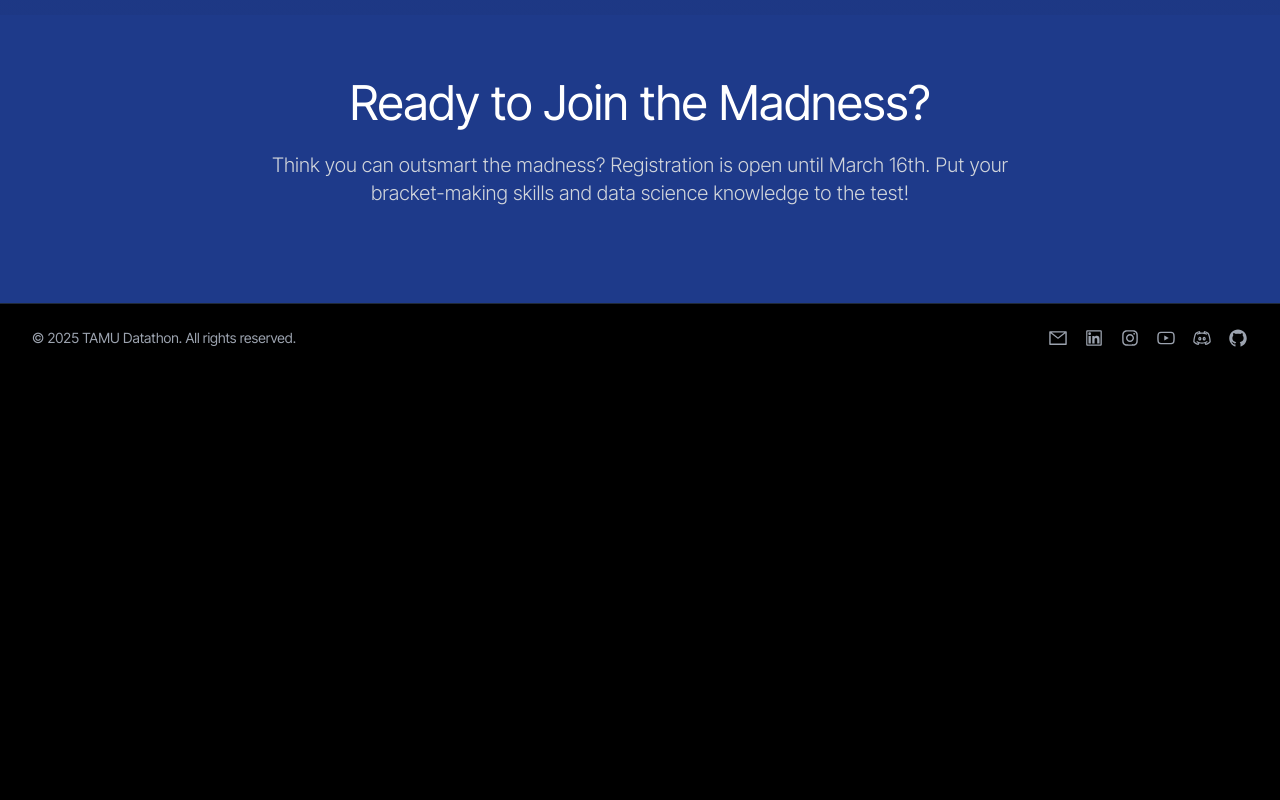
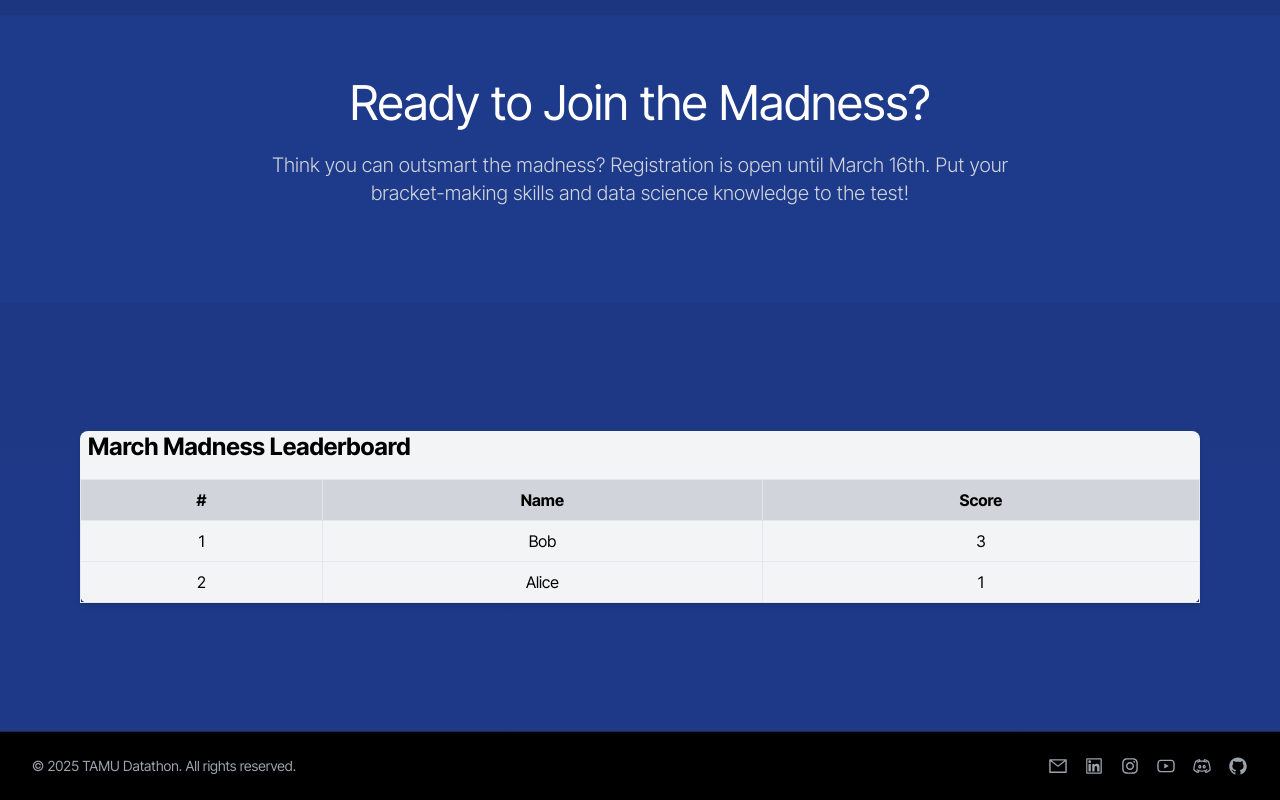
Before and after one commit to tamu-datathon-org/slamfunk, a Next.js app in the folder slamfunk-website/: page / in a window 1280 px wide. Shown: the part 3255-4055 px from the top of the page. Before the commit the page ends 3627 px from the top, so only its background shows below. Built offline with nearby package versions, Linux system fonts and the light colour scheme.

Commit message:
leaderboard kinda working

```diff
--- a/slamfunk-website/app/page.tsx
+++ b/slamfunk-website/app/page.tsx
@@ -6,6 +6,7 @@
 import { FaBasketballBall, FaChartLine, FaTrophy, FaUserGraduate, FaCalendarAlt } from "react-icons/fa";
 import Link from "next/link";
 import MarchMadnessHero from "../components/Hero";
+import Leaderboard from "components/Leaderboard";
 
 const Timeline = () => {
   const events = [
@@ -212,6 +213,11 @@
             </div>
           </div>
         </section>
+
+        <section id="leaderboard-section">
+                <Leaderboard/>
+
+        </section>
       </main>
       <Footer />
     </div>
--- /dev/null
+++ b/slamfunk-website/components/Leaderboard.tsx
@@ -0,0 +1,245 @@
+'use client';
+import React, { useState, useEffect } from 'react';
+
+const scoringPoints = [1, 2, 4, 8, 16, 32];
+const roundOrder = [
+  'round_64',
+  'round_32',
+  'sweet_16',
+  'elite_8',
+  'final_4',
+  'championship',
+];
+
+type Match = {
+  team1: string;
+  team2: string;
+  winner: string;
+};
+
+type Bracket = {
+  id: string;
+  name: string;
+  predictions: {
+    rounds: Record<string, Record<string, Match>>;
+  };
+  score?: number;
+  rank?: number;
+};
+
+type OfficialBracket = {
+  rounds: Record<string, Record<string, Match>>;
+};
+
+export default function Leaderboard() {
+  const [brackets, setBrackets] = useState<Bracket[]>([]);
+  const [officalbracket, setOfficalBrackets] = useState<OfficialBracket | null>(
+    null
+  );
+  const [selectedBracketId, setSelectedBracketId] = useState<string | null>(
+    null
+  );
+
+  useEffect(() => {
+    setBrackets([
+      {
+        id: 'alice123',
+        name: 'Alice',
+        predictions: {
+          rounds: {
+            round_64: {
+              match_1: {
+                team1: 'Gonzaga',
+                team2: 'Texas A&M',
+                winner: 'Gonzaga',
+              },
+              match_2: { team1: 'Duke', team2: 'Kansas', winner: 'Duke' },
+            },
+            round_32: {
+              match_1: { team1: 'Gonzaga', team2: 'Duke', winner: 'Gonzaga' },
+            },
+            sweet_16: {},
+            elite_8: {},
+            final_4: {},
+            championship: {},
+          },
+        },
+      },
+      {
+        id: 'bob456',
+        name: 'Bob',
+        predictions: {
+          rounds: {
+            round_64: {
+              match_1: {
+                team1: 'Gonzaga',
+                team2: 'Texas A&M',
+                winner: 'Texas A&M',
+              },
+              match_2: { team1: 'Duke', team2: 'Kansas', winner: 'Kansas' },
+            },
+            round_32: {
+              match_1: {
+                team1: 'Texas A&M',
+                team2: 'Kansas',
+                winner: 'Kansas',
+              },
+            },
+            sweet_16: {},
+            elite_8: {},
+            final_4: {},
+            championship: {},
+          },
+        },
+      },
+    ]);
+
+    setOfficalBrackets({
+      rounds: {
+        round_64: {
+          match_1: { team1: 'Gonzaga', team2: 'Texas A&M', winner: 'Gonzaga' },
+          match_2: { team1: 'Duke', team2: 'Kansas', winner: 'Kansas' },
+        },
+        round_32: {
+          match_1: { team1: 'Gonzaga', team2: 'Kansas', winner: 'Kansas' },
+        },
+        sweet_16: {},
+        elite_8: {},
+        final_4: {},
+        championship: {},
+      },
+    });
+  }, []);
+
+  //
+  // COMMENT OUT LATER WHEN APIS ARE WORKING
+  //
+  // useEffect(() => {
+  //   const fetchLeaderboard = async () => {
+  //     try {
+  //       const response = await fetch('/api/leaderboard', {
+  //         method: 'GET',
+  //       }); // FIX LATER
+  //       const data = await response.json();
+
+  //       setBrackets(data);
+  //     } catch (error) {
+  //       console.error('Error fetching leaderboard:', error);
+  //     }
+  //   };
+
+  //   fetchLeaderboard();
+  // }, []);
+
+  // useEffect(() => {
+  //   const fetchOfficalBracket = async () => {
+  //     try {
+  //       const response = await fetch('/api/officalbracket', {
+  //         method: 'GET',
+  //       }); // FIX LATER
+  //       const data = await response.json();
+
+  //       setOfficalBrackets(data);
+  //     } catch (error) {
+  //       console.error('Error fetching leaderboard:', error);
+  //     }
+  //   };
+
+  //   fetchOfficalBracket();
+  // }, []);
+  function calculateBracketScore(
+    userBracket: Bracket['predictions'],
+    officialResults: OfficialBracket
+  ) {
+    let score = 0;
+
+    roundOrder.forEach((round, roundIndex) => {
+      const userRound = userBracket.rounds[round] || {};
+      const officialRound = officialResults.rounds[round] || {};
+
+      for (const match in userRound) {
+        if (
+          userRound[match].winner === officialRound[match]?.winner &&
+          officialRound[match]
+        ) {
+          score += scoringPoints[roundIndex];
+        }
+      }
+    });
+
+    return score;
+  }
+
+  if (officalbracket) {
+    brackets.forEach((bracket) => {
+      bracket.score = calculateBracketScore(
+        bracket.predictions,
+        officalbracket
+      );
+    });
+  }
+
+  const sortedBracket = [...brackets].sort(
+    (a, b) => (b.score ?? 0) - (a.score ?? 0)
+  );
+  let currentRank = 1;
+
+  sortedBracket.forEach((user, index) => {
+    if (index > 0 && user.score === sortedBracket[index - 1].score) {
+      user.rank = sortedBracket[index - 1].rank;
+    } else {
+      user.rank = currentRank;
+    }
+    currentRank++;
+  });
+
+  const handleRowClick = (userId: string) => {
+    setSelectedBracketId(selectedBracketId === userId ? null : userId);
+  };
+
+  return (
+    <div className="my-32 mx-4 sm:mx-8 md:mx-16 lg:mx-20 relative text-black bg-gray-100 rounded-lg shadow-md">
+      <h1 className="text-2xl px-2 font-bold mb-4">
+        March Madness Leaderboard
+      </h1>
+      <table className="table-auto w-full border-collapse border border-gray-200">
+        <thead>
+          <tr className="bg-gray-300">
+            <th className="border border-gray-200 px-1 py-2">#</th>
+            <th className="border border-gray-200 px-4 py-2">Name</th>
+            <th className="border border-gray-200 px-4 py-2">Score</th>
+          </tr>
+        </thead>
+        <tbody>
+          {sortedBracket.map((user) => (
+            <React.Fragment key={user.id}>
+              <tr
+                className="hover:bg-gray-500 cursor-pointer transition-all duration-300 ease-in-out"
+                onClick={() => handleRowClick(user.id)}
+              >
+                <td className="border border-gray-200 px-4 py-2 text-center">
+                  {user.rank}
+                </td>
+                <td className="border border-gray-200 px-4 py-2 text-center">
+                  {user.name}
+                </td>
+                <td className="border border-gray-200 px-4 py-2 text-center">
+                  {user.score}
+                </td>
+              </tr>
+              {selectedBracketId === user.id && (
+                <tr>
+                  <td colSpan={3} className="p-4 bg-white shadow-md rounded-lg">
+                    <pre className="text-sm mt-2">
+                      {JSON.stringify(user.predictions, null, 2)}
+                    </pre>
+                  </td>
+                </tr>
+              )}
+            </React.Fragment>
+          ))}
+        </tbody>
+      </table>
+    </div>
+  );
+}
```
